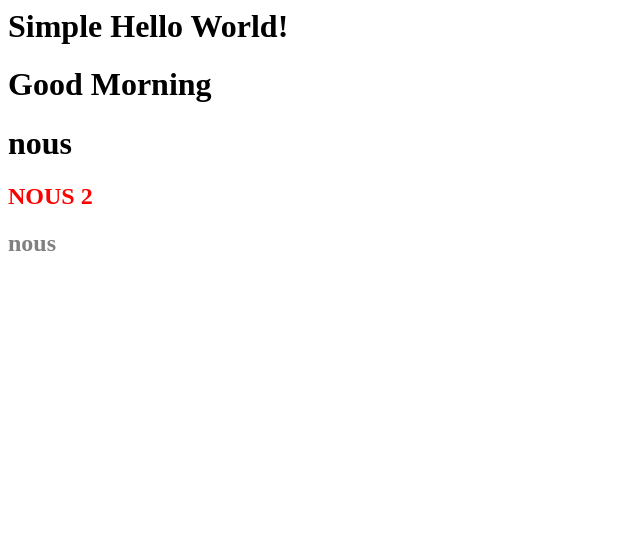
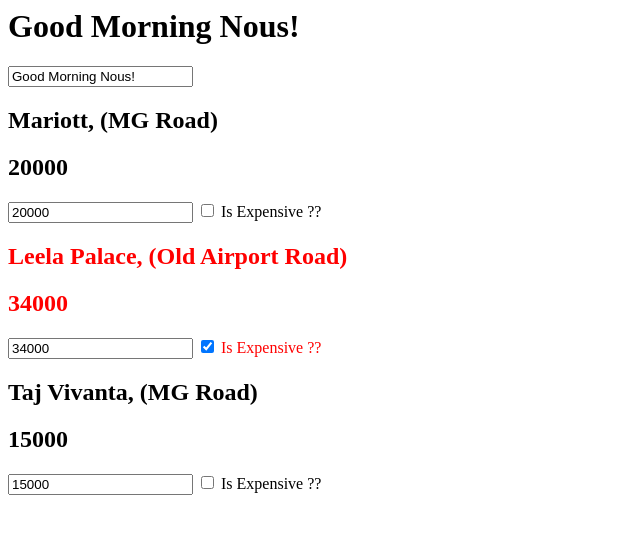
Before and after one commit to abhinavgujjar/nous2, a plain HTML site: page app/index.html in a window 1280 px wide. Shown: the whole page, without its empty margins (0-640 px from the left). Drawn offline with Linux system fonts and the light colour scheme.

Commit message:
directives

```diff
--- a/app/index.html
+++ b/app/index.html
@@ -1,36 +1,56 @@
 <html >
 <head>
 	<script type="text/javascript" src="angular.js"></script>
+	<style>
+		.highlight {
+			color : red;
+		}
+	</style>
 </head>
 <body ng-app>
 	<div ng-controller="mainController">
-		<h1 >Simple Hello World!</h1>
-		<h1>{{' Good '+ ['Morning', 'Afternoon', 'Evening'][0]}}</h1>
-		<h1>{{companyName}}</h1>
-		<div ng-controller="nestedController">
-			<h2 style="color:red">{{companyName}}</h2>
+		<h1 >{{greeting}}</h1>
+
+		<div>
+			<input type="text" ng-model="greeting" />
 		</div>
-		<h2 style="color:grey">{{companyName}}</h2>
+
+		<div ng-repeat="hotel in hotels" ng-class="{highlight : hotel.price >
+			20000}">
+			<h2 >{{hotel.name}}, ({{hotel.location}})</h2>
+			<h2 >{{hotel.price}}</h2>
+
+			<input type="number" ng-model="hotel.price" />
+
+			<input type="checkbox" ng-checked="hotel.price >20000" /> Is Expensive ??</div>
 
 	</div>
-	<div ng-controller="otherController">
-		<h2 style="color:blue">{{companyName}}</h2>
-	</div>
+
 	<script type="text/javascript">
 		function mainController($scope)
 		{
-			var companies = ['infosys', 'wipro', 'nous'];
 
-			var companyName = companies[2];
+			$scope.greeting = 'Good Morning Nous!';
 
-			$scope.companyName = companyName;
-		}
+			var hotels = [{
+				name : 'Mariott',
+				location : 'MG Road',
+				price : 20000
+			},{
+				name : 'Leela Palace',
+				location : 'Old Airport Road',
+				price : 34000
+			},{
+				name : 'Taj Vivanta',
+				location : 'MG Road',
+				price : 15000
+			}];
 
-		function nestedController($scope){
-			$scope.companyName = 'NOUS 2';
-		}
 
-		function otherController($scope){
+
+
+			$scope.hotels = hotels;
+
 
 		}
 
```
